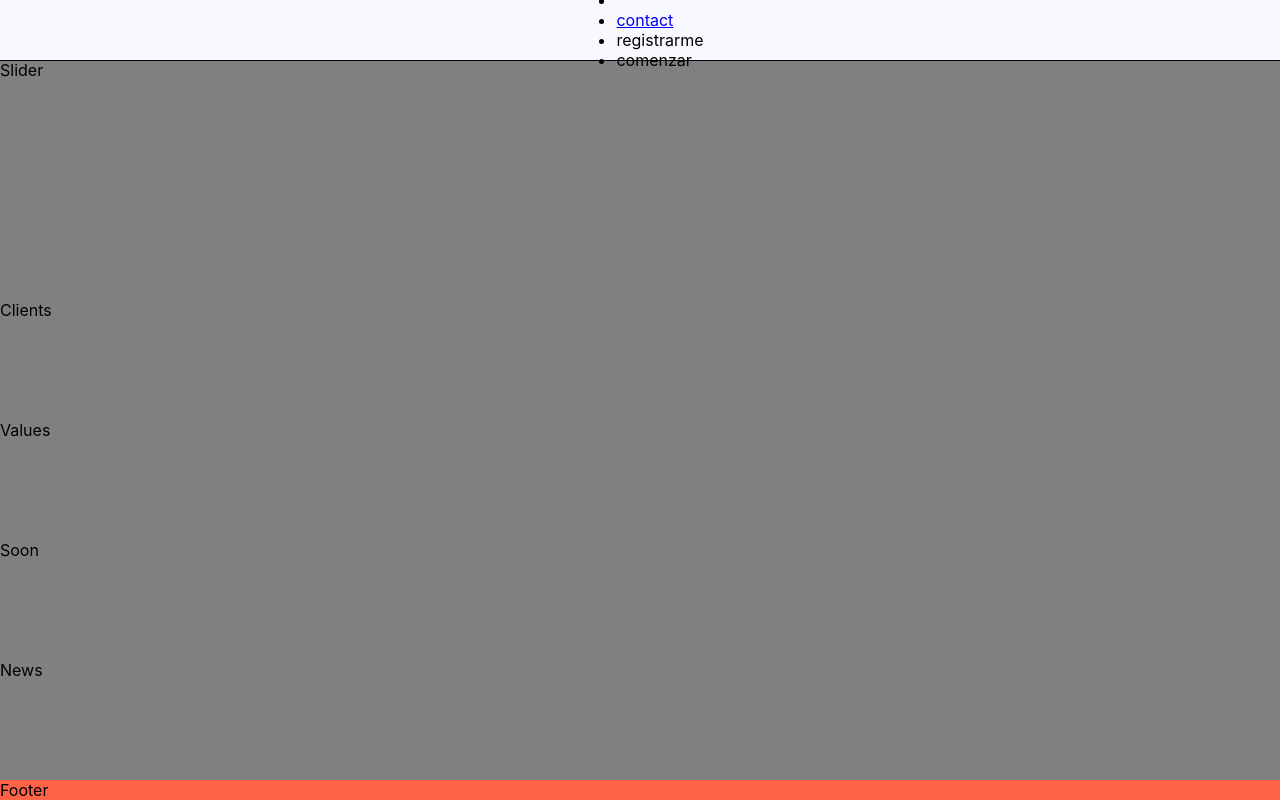
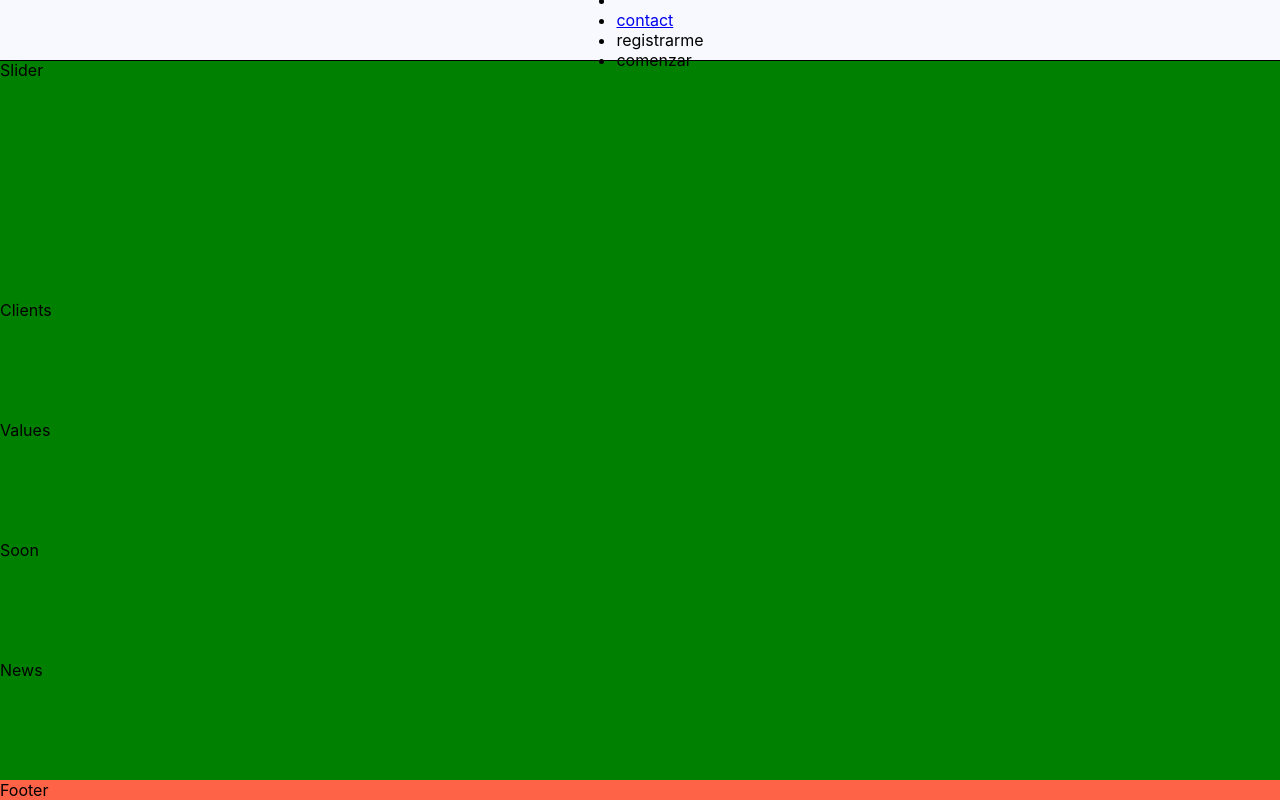
Before and after one commit to saulwolfdev/volu-landing-page, a React (Create React App) app: page / in a window 1280 px wide. Built offline with nearby package versions, Linux system fonts and the light colour scheme.

Commit message:
mediaqueries

```diff
--- a/src/components/common/WrapperContainer.js
+++ b/src/components/common/WrapperContainer.js
@@ -14,6 +14,22 @@ const Contanier=styled.div`
                            "containernews"
                            "containerfooter";
     grid-template-rows: 60px 2fr 1fr 1fr 1fr 1fr auto;
+    background-color: white;
+    @media(min-width: 320px){
+        background-color: rebeccapurple;
+    }
+    @media(min-width: 500px){
+        background-color: red;
+    }
+    @media(min-width:900px){
+        background-color: yellow;
+    }
+    @media(min-width: 1200px){
+        background-color: green;
+    }
+    @media(min-width: 1920px){
+        background-color: aqua;
+    }
 
 `;
  const ContanierHeader=styled.header`
```
